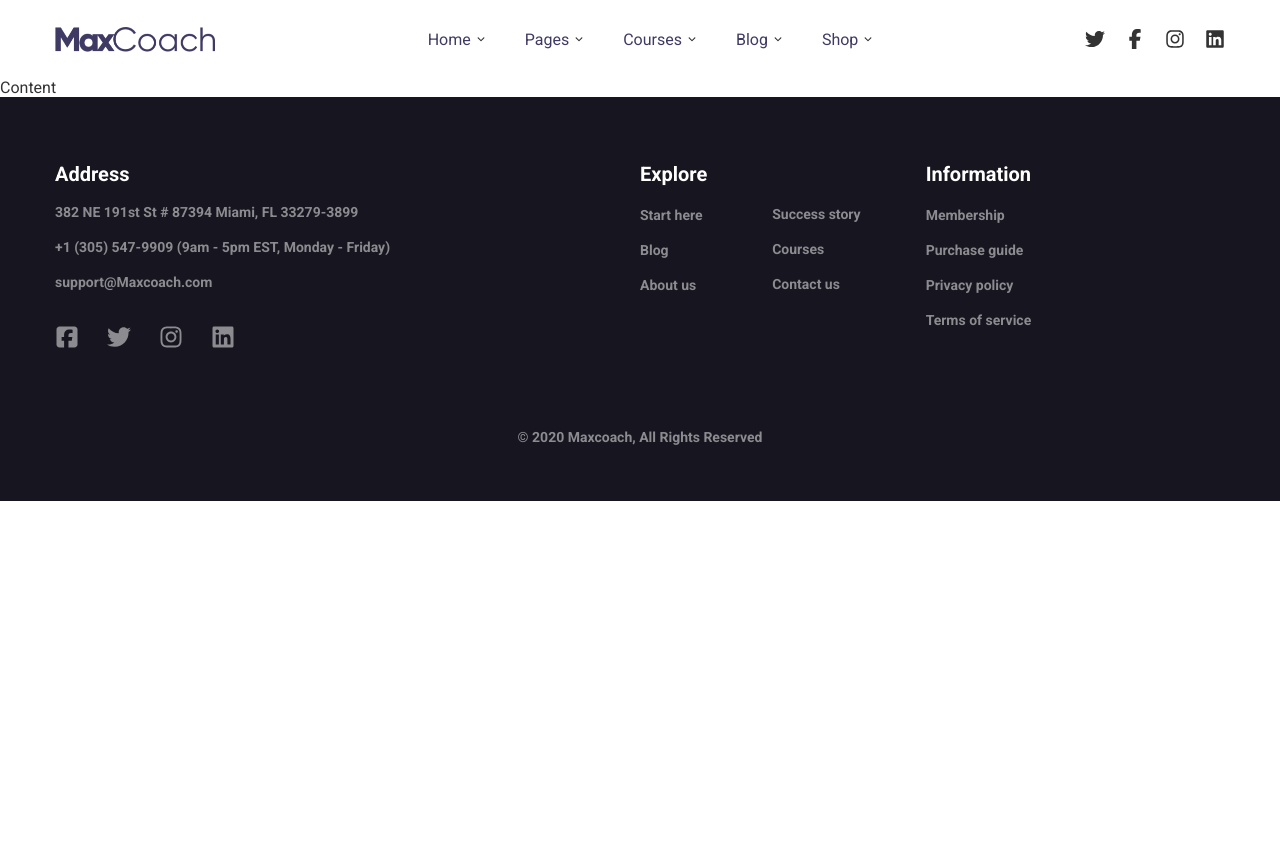
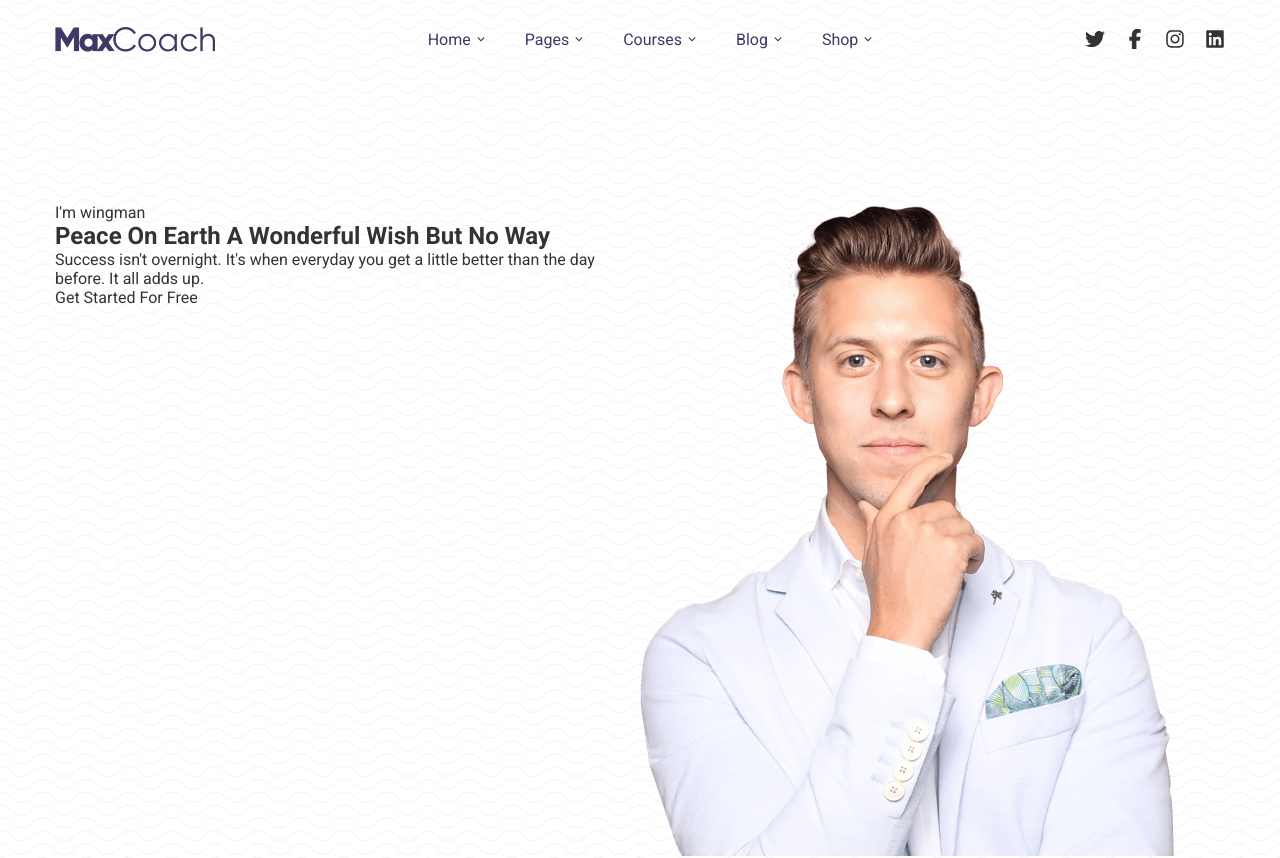
Before and after one commit to MaryChiodelli/proj-html-vuejs, a Vue app: page / in a window 1280 px wide. Shown: the top 858 px of the page. Before the commit the page ends 800 px from the top, so only its background shows below. Built offline with nearby package versions, Linux system fonts and the light colour scheme.

Commit message:
add hero structure

```diff
--- a/src/components/MainContent.vue
+++ b/src/components/MainContent.vue
@@ -1,5 +1,21 @@
 <template>
-  <main>Content</main>
+  <main>
+    <section class="hero">
+      <div class="container">
+        <div class="row">
+          <div class="col w-50">
+            <div>I'm wingman</div>
+            <h1>Peace On Earth A Wonderful Wish But No Way</h1>
+            <p>Success isn't overnight. It's when everyday you get a little better than the day before. It all adds up.</p>
+            <a href="#">Get Started For Free</a>
+          </div>
+          <div class="col w-50">
+            <img src="../assets/home-movation-hero-image.png" alt="">
+          </div>
+        </div>
+      </div>
+    </section>
+  </main>
 </template>
 
 <script>
@@ -9,5 +25,17 @@ export default {
 </script>
 
 <style lang="scss" scoped>
+  .hero {
+    padding-top: 80px;
+    margin-top: -80px;
+    background-image: url('../assets/background-pattern-wavify.png');
 
+    .container {
+      padding-top: 125px;
+    }
+  }
+
+  .w-50 {
+    width: 50%;
+  }
 </style>
```
